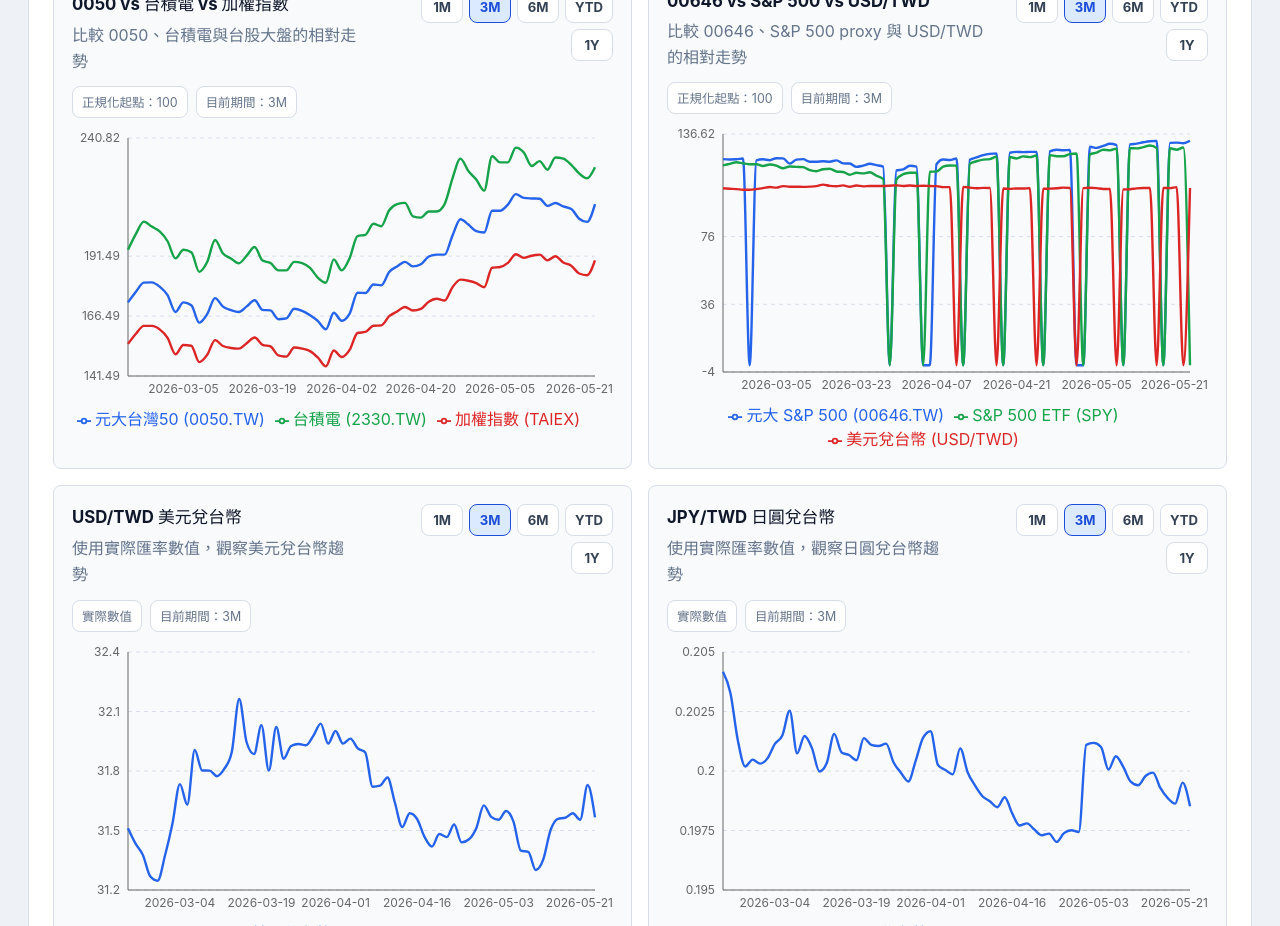
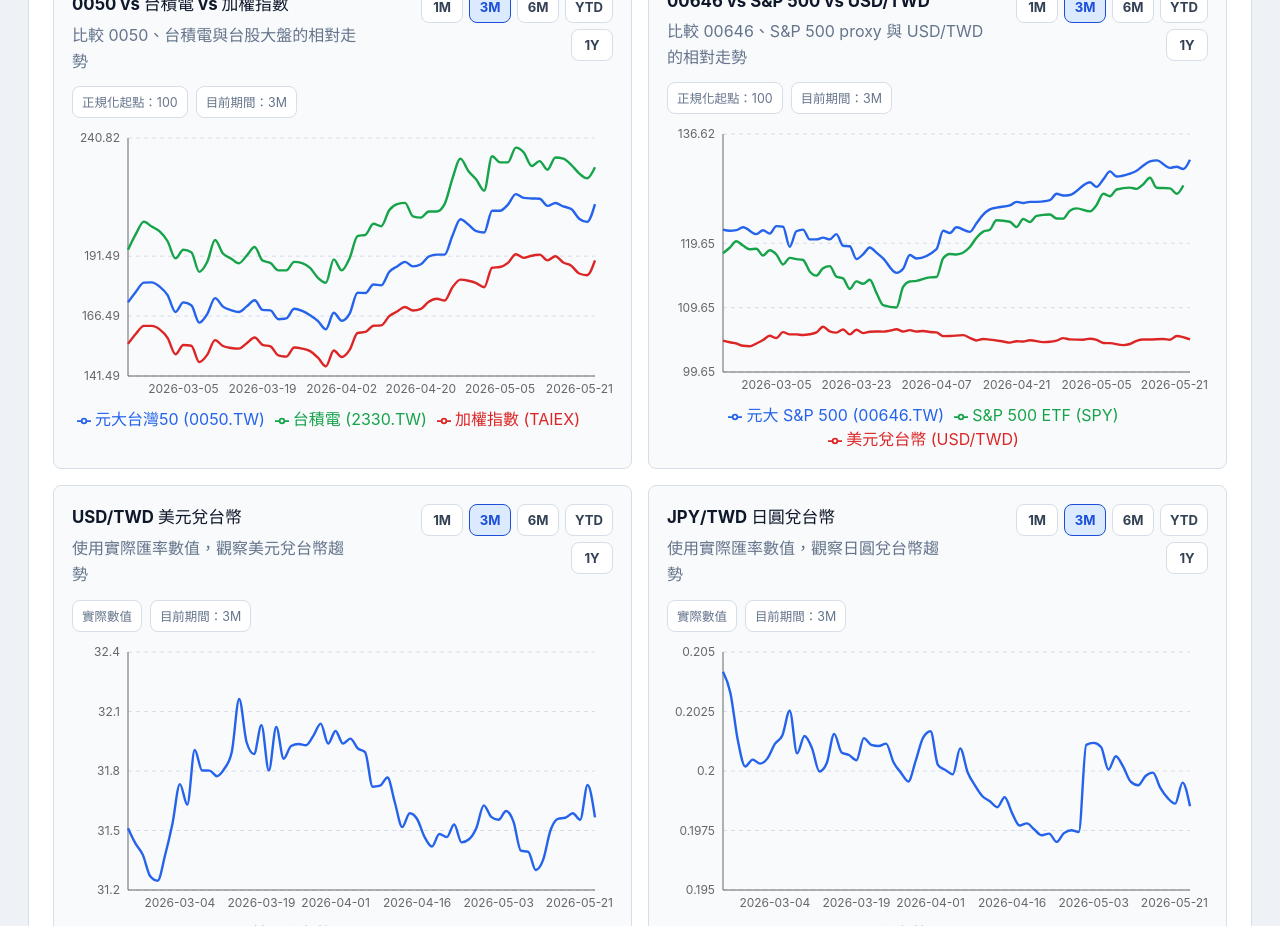
Before and after one commit to junyuo/market-watch-dashboard, a React (Vite) app: page / in a window 1280 px wide. Shown: the part 3860-4786 px from the top of the page. Built offline with nearby package versions, Linux system fonts and the light colour scheme.

Commit message:
修正不同交易日曆造成的缺值會讓線圖假性暴跌到 0

```diff
--- a/src/components/LineChartCard.tsx
+++ b/src/components/LineChartCard.tsx
@@ -54,10 +54,10 @@
     const visibleDates = startDate ? dates.filter((date) => date >= startDate) : dates;
 
     return visibleDates.map((date) => {
-      const row: Record<string, string | number> = { date };
+      const row: Record<string, string | number | null> = { date };
 
       chart.series.forEach((item) => {
-        row[item.symbol] = item.data.find((point) => point.date === date)?.value ?? 0;
+        row[item.symbol] = item.data.find((point) => point.date === date)?.value ?? null;
       });
 
       return row;
@@ -128,6 +128,7 @@
                   name={`${item.name} (${item.symbol})`}
                   stroke={chartColors[index % chartColors.length]}
                   strokeWidth={2.4}
+                  connectNulls
                   dot={false}
                   activeDot={{ r: 5 }}
                 />
```
